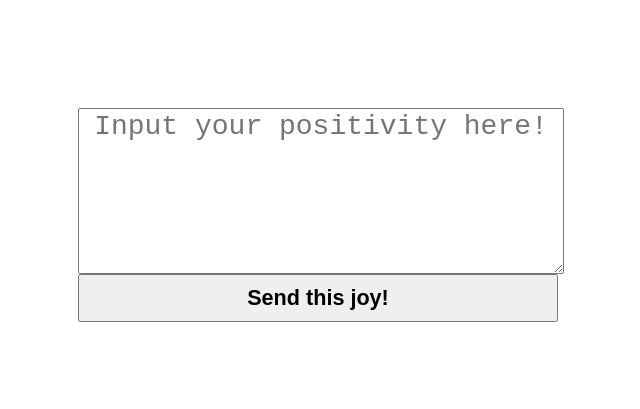
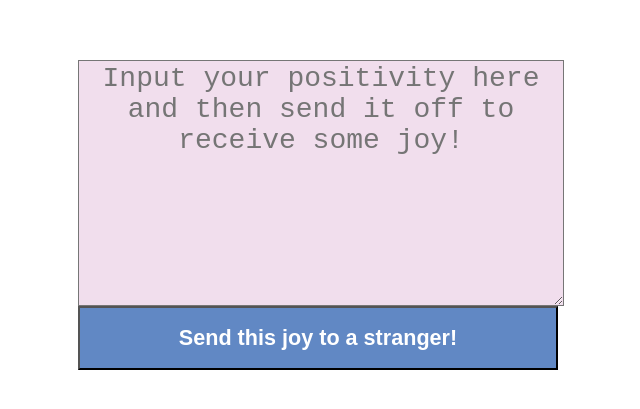
Before and after one commit to J-D-IV/Prayer-Exchange, a React app: page / in a window 1280 px wide. Shown: the part 185-594 px from the top of the page, without its empty margins (319-959 px from the left). Built offline with nearby package versions, Linux system fonts and the light colour scheme; no server answers; the HTML template or start-up script is replaced by a standard one.

Commit message:
added color to text and button

```diff
--- a/src/components/Joy.jsx
+++ b/src/components/Joy.jsx
@@ -21,11 +21,18 @@ class Joy extends React.Component  {
       <div class="input-group-d-flex input-group-lg">
         <form onSubmit={(e) => this.sumbitForm(e)}>
           <textarea
-            style={{ display: 'flex', textAlign: 'center', fontSize: '1.75rem', width: '30rem', height: '10rem' }}
+            style={{
+              display: 'flex',
+              textAlign: 'center',
+              fontSize: '1.75rem',
+              width: '30rem',
+              height: '15rem',
+              backgroundColor: '#F1DEED',
+            }}
             onChange={(e) => this.setState({joy: e.target.value})}
             class="input-group-text"
             type="text"
-            placeholder="Input your positivity here!"
+            placeholder="Input your positivity here and then send it off to receive some joy!"
             required>
           </textarea>
           <button type="submit"
@@ -33,8 +40,10 @@ class Joy extends React.Component  {
               fontSize: '1.35rem',
               fontWeight: 'bolder',
               width: '30rem',
-              height: '3rem'
-            }}>Send this joy! <i className="fas fa-dove"></i>
+              height: '4rem',
+              backgroundColor: '#6188C4',
+              color: 'white',
+            }}>Send this joy to a stranger! <i className="fas fa-dove"></i>
           </button>
         </form>
       </div>
```
Also changed, not shown: 1 other file (tests, documents, lock files or other folders).
